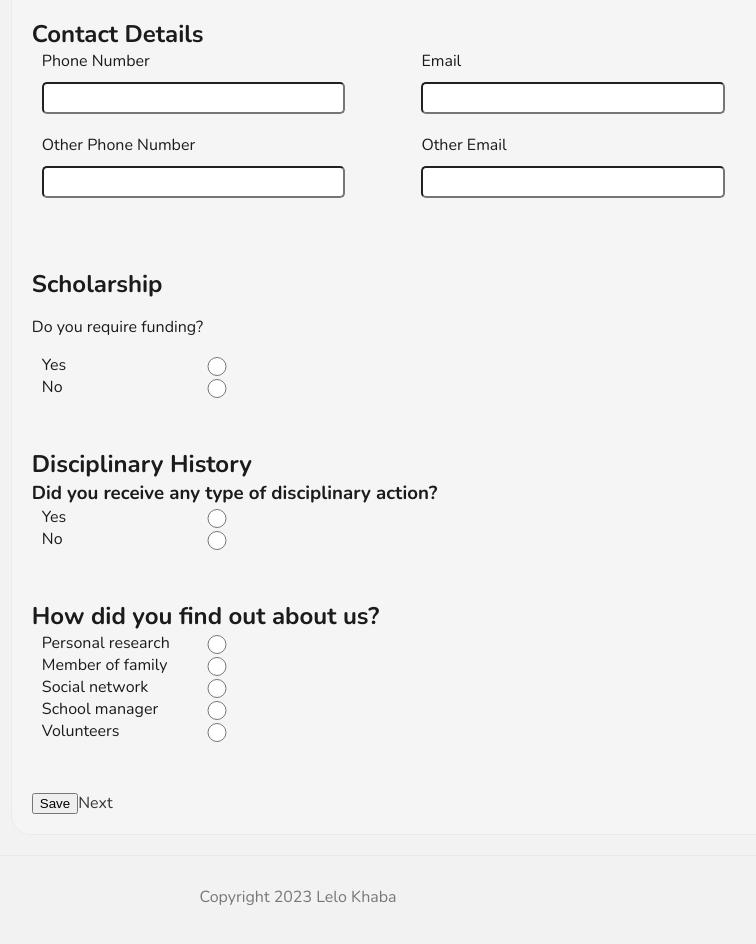
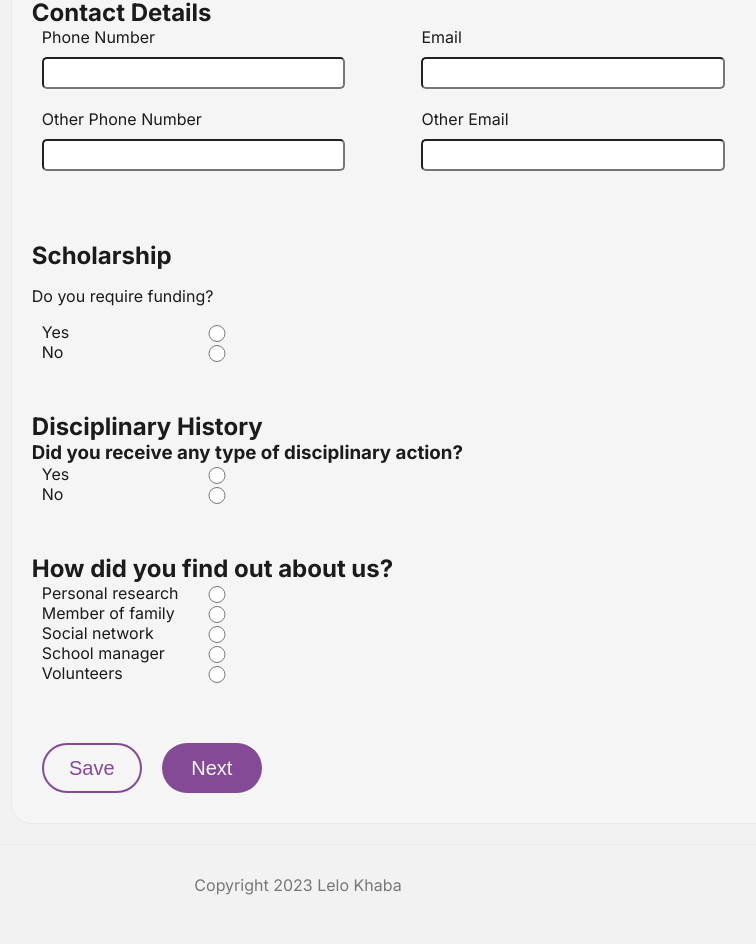
Before and after one commit to mpukabaofficial/hectorfoundationapp, a Next.js app: page /application/profile in a window 1280 px wide. Shown: the part 810-1754 px from the top of the page, without its empty margins (342-1098 px from the left). Built offline with nearby package versions, Linux system fonts and the light colour scheme.

Commit message:
finished styling Profile, more improvements but ok for now

```diff
--- a/pages/application/profile.js
+++ b/pages/application/profile.js
@@ -68,8 +68,8 @@ const Profilesection = () => {
                 <input type="tel" id="othrphone" name="othrphone" />
               </div>
               <div>
-                <label for="last">Other Email</label>
-                <input type="email" id="last" name="last" />
+                <label for="otherEmail">Other Email</label>
+                <input type="email" id="otherEmail" name="otherEmail" />
               </div>
             </div>
           </section>
@@ -149,10 +149,17 @@ const Profilesection = () => {
           </section>
         </form>
         <div>
-          <button type="submit" form="profile" value="Submit">
+          <button
+            type="submit"
+            form="profile"
+            value="Submit"
+            className="btn-application-save"
+          >
             Save
           </button>
-          <Link href="/application/family">Next</Link>
+          <button className="btn-application-next">
+            <Link href="/application/family">Next</Link>
+          </button>
         </div>
       </div>
     </Application>
--- a/styles/globals.css
+++ b/styles/globals.css
@@ -1,9 +1,9 @@
-@import url("https://fonts.googleapis.com/css2?family=Nunito:wght@300;400;600;700&display=swap");
+@import url("https://fonts.googleapis.com/css2?family=Inter:wght@100;200;300;400;500;600;700;800;900&display=swap");
 
 body {
   background: #f2f2f2;
   color: #1b1b1b;
-  font-family: "Nunito";
+  font-family: "Inter";
 }
 h1,
 h2,
@@ -68,6 +68,30 @@ select {
   margin: 10px 5px 20px 0;
   box-sizing: border-box;
   border-radius: 5px;
+  background-color: white;
+  color: #6b6b6b;
 }
-input[type="radio"] {
+.btn-application-next {
+  border: none;
+  background-color: #854a96;
+  color: whitesmoke;
+  width: 100px;
+  height: 50px;
+  border-radius: 25px;
+  font-size: 20px;
+  margin: 10px;
 }
+.btn-application-next a {
+  color: whitesmoke;
+}
+.btn-application-save {
+  border: 2px solid #854a96;
+  background-color: none;
+  color: #854a96;
+  width: 100px;
+  height: 50px;
+  border-radius: 25px;
+  font-size: 20px;
+  margin: 10px;
+  background-color: whitesmoke;
+}
```
